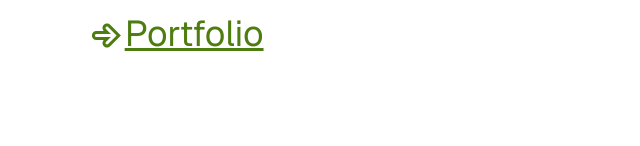
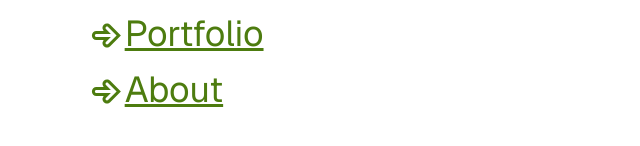
Before and after one commit to mukharomdev/mukharomdev.github.io, a Next.js app: page / in a window 1280 px wide. Shown: the part 652-798 px from the top of the page, without its empty margins (318-958 px from the left). Built offline with nearby package versions, Linux system fonts and the light colour scheme.

Commit message:
"update app/page"

```diff
--- /dev/null
+++ b/src/app/about/page.tsx
@@ -0,0 +1,5 @@
+export default function About(){
+	return(
+		<div>Ini Halaman Blog</div>
+		)
+}
--- a/src/app/page.tsx
+++ b/src/app/page.tsx
@@ -36,6 +36,9 @@ export default function Home() {
           <List.Item icon={TiArrowRightOutline}>
             <Link href="/portfolio">Portfolio</Link>
           </List.Item>
+          <List.Item icon={TiArrowRightOutline}>
+            <Link href="/about">About</Link>
+          </List.Item>
         </List>
 
         </div>
```
